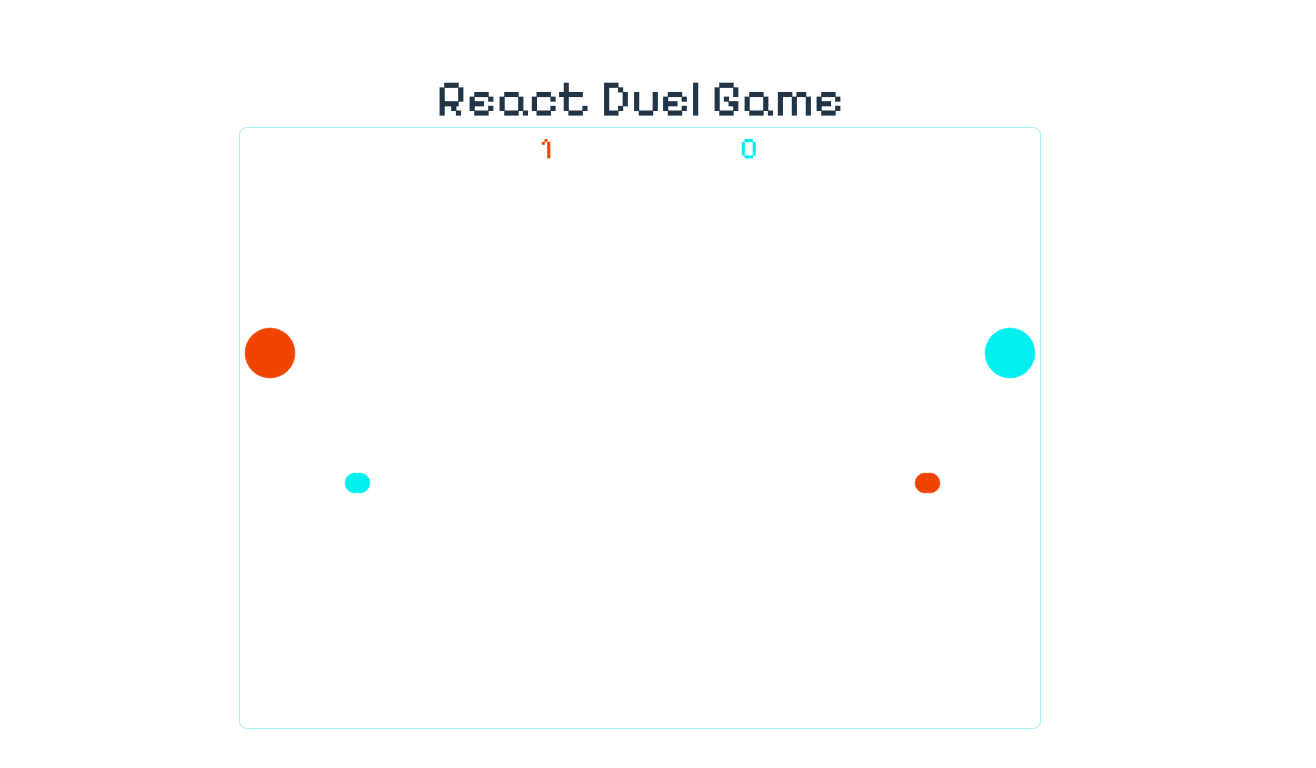
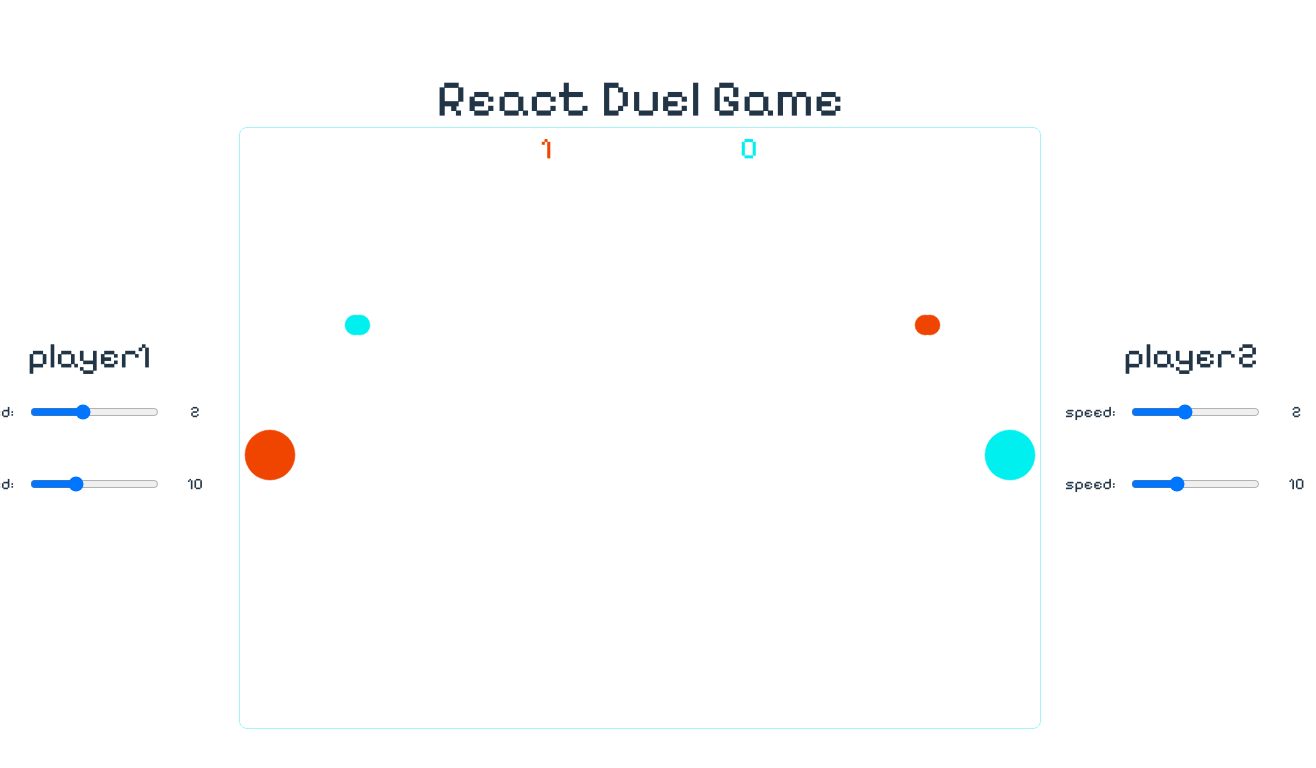
Before and after one commit to garold664/react-duel-game, a React (Vite) app: page / in a window 1280 px wide. Shown: the top 768 px of the page, 1316 px wide, since content can reach past the window. Built offline with nearby package versions, Linux system fonts and the light colour scheme.

Commit message:
create PlayerControls and move speed and shootingRate ranges inside

```diff
--- a/src/App.tsx
+++ b/src/App.tsx
@@ -8,6 +8,7 @@ import clearRect from './helpers/clearRect';
 import showMenu from './helpers/showMenu';
 import Menu from './components/Menu';
 import throttle from './helpers/throttle';
+import PlayerControls from './components/PlayerControls';
 
 function App() {
   const canvasRef = useRef<HTMLCanvasElement>(null);
@@ -28,7 +29,7 @@ function App() {
       y: e.nativeEvent.offsetY,
     };
   },
-  0);
+  50);
   useEffect(() => {
     if (!canvasRef.current) return;
     const ctx = canvasRef.current?.getContext('2d');
@@ -69,6 +70,8 @@ function App() {
           currentPlayer={currentPlayer === 'player1' ? player1 : player2}
         />
       )}
+      <div className="flex justify-center items-center gap-x-6">
+        <PlayerControls player={player1} />
         <canvas
           width={CANVAS_WIDTH}
           height={CANVAS_HEIGHT}
@@ -77,6 +80,8 @@ function App() {
           onClick={showMenu(setIsMenuShown, setCurrentPlayer, player1, player2)}
           onMouseMove={getMouseCoords}
         ></canvas>
+        <PlayerControls player={player2} />
+      </div>
     </>
   );
 }
--- /dev/null
+++ b/src/components/PlayerControls.tsx
@@ -0,0 +1,36 @@
+import React, { useState } from 'react';
+import Range from './Range';
+import Player from '../helpers/classes/Player';
+
+interface PlayerControlsProps {
+  player: Player;
+}
+export default function PlayerControls({ player }: PlayerControlsProps) {
+  const [playerSpeed, setPlayerSpeed] = useState(Math.abs(player.speed));
+  const [shootRate, setShootRate] = useState(Math.abs(player.shootingRate));
+
+  return (
+    <div>
+      <h2 className="text-4xl">{player.name}</h2>
+      <Range
+        min={0}
+        max={5}
+        step={0.2}
+        value={playerSpeed}
+        onChange={(e) => {
+          player.speed = Number(e.target.value);
+          setPlayerSpeed(Number(e.target.value));
+        }}
+      />
+      <Range
+        min={0}
+        max={30}
+        value={shootRate}
+        onChange={(e) => {
+          player.shootingRate = Number(e.target.value);
+          setShootRate(Number(e.target.value));
+        }}
+      />
+    </div>
+  );
+}
```
Lines whose indentation alone changed are shown as unchanged.
